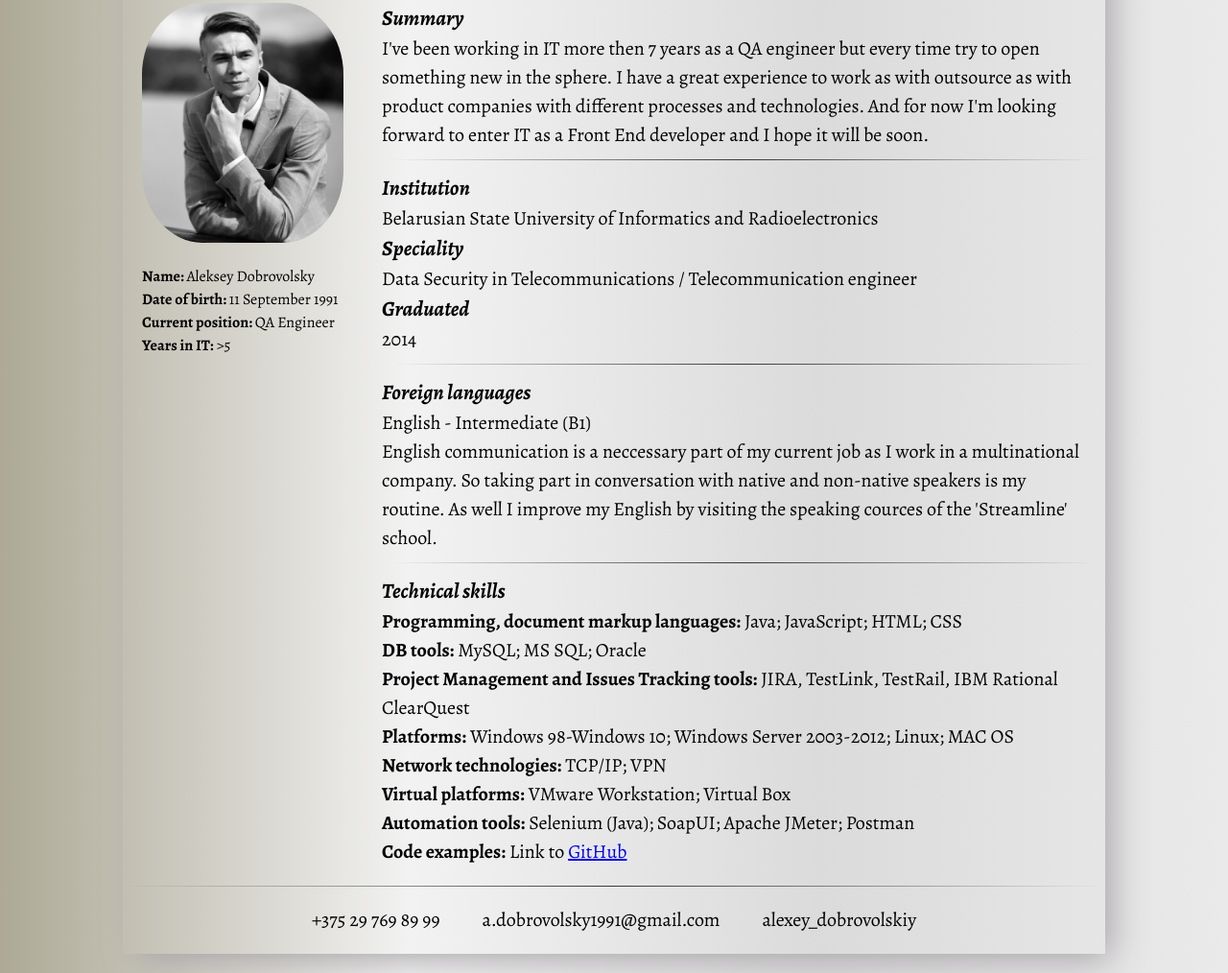
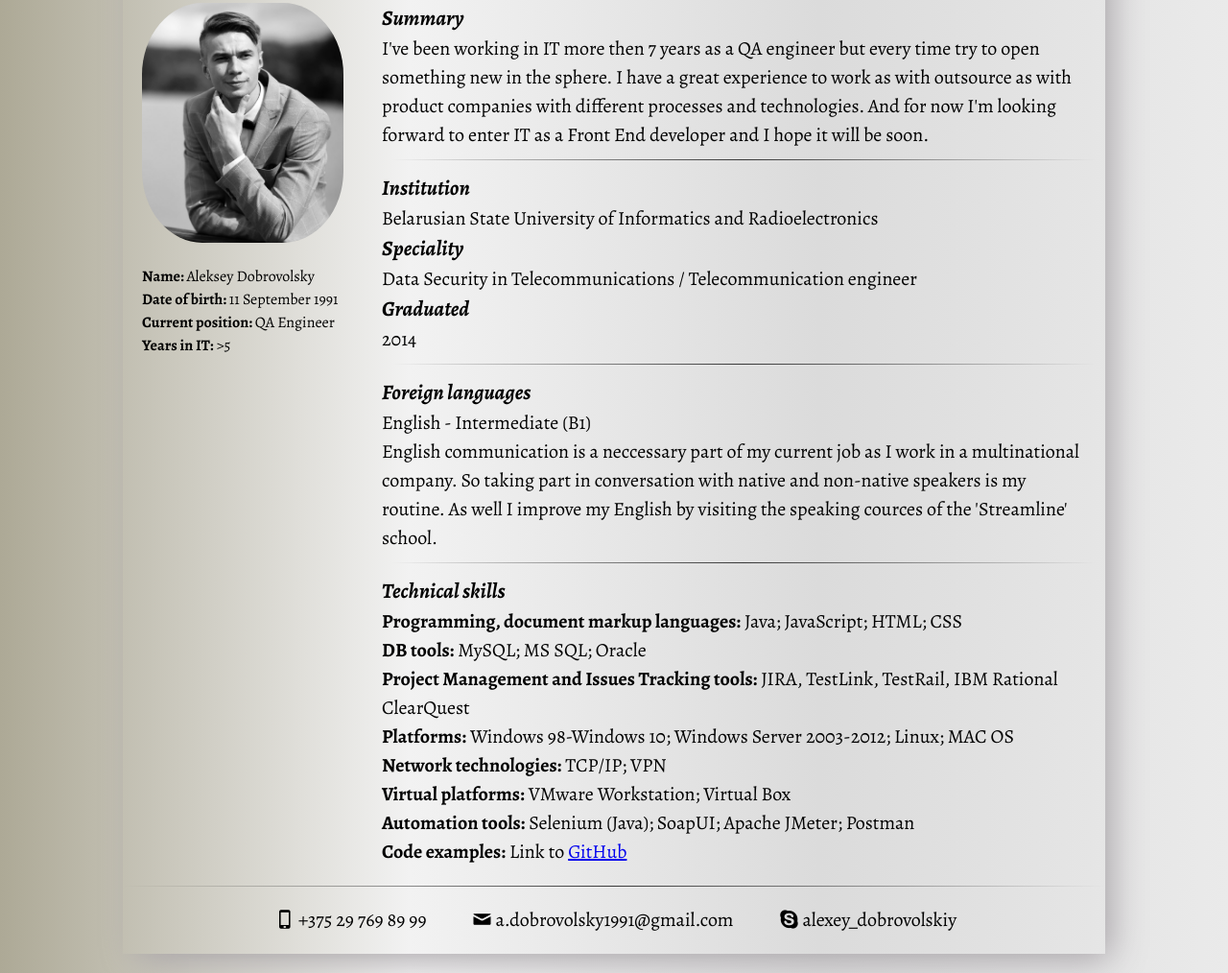
Before and after one commit to AlexD1991/rsschool-cv, a plain HTML site: page index.html in a window 1280 px wide. Shown: the part 163-1177 px from the top of the page at 96% size. Drawn offline with Linux system fonts and the light colour scheme.

Commit message:
feat: add icons to address items

```diff
--- a/index.html
+++ b/index.html
@@ -7,6 +7,7 @@
     <meta content="ie=edge" http-equiv="X-UA-Compatible">
     <link rel="stylesheet" href="style.css">
     <link rel="stylesheet" href="reset.css">
+    <link rel="stylesheet" href="fontello.css">
     <title>CV - Aleksey Dobrovolsky</title>
 </head>
 <body>
```
